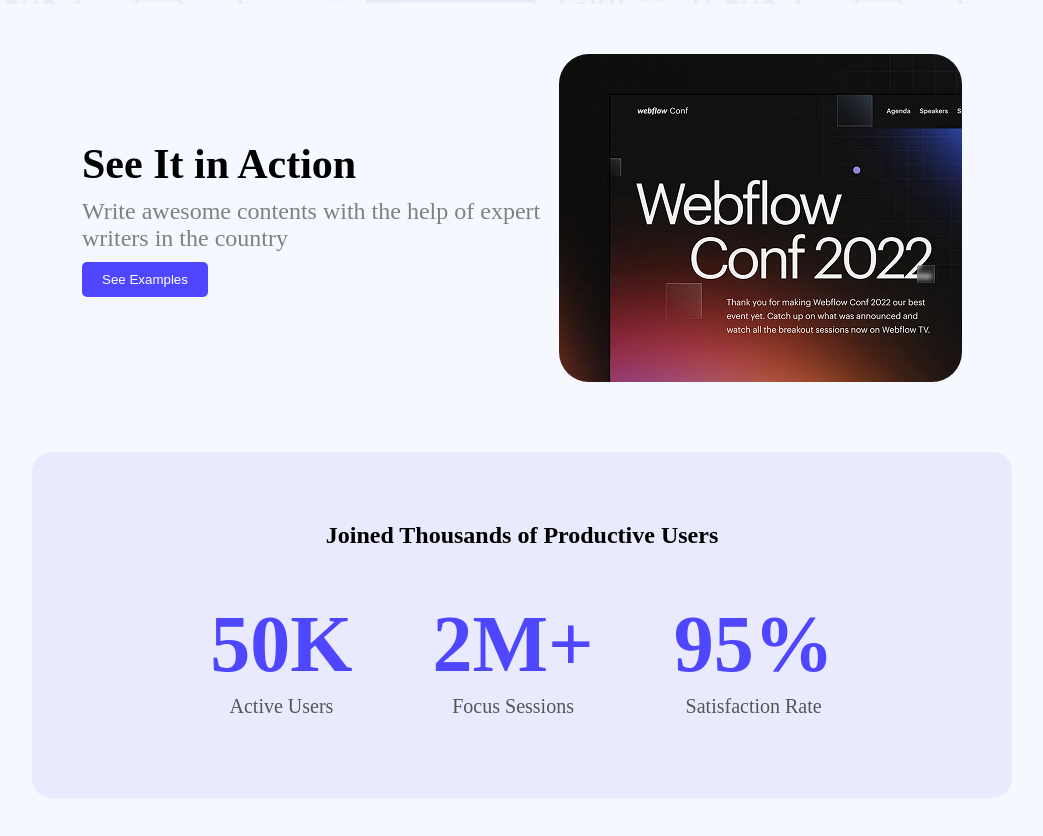
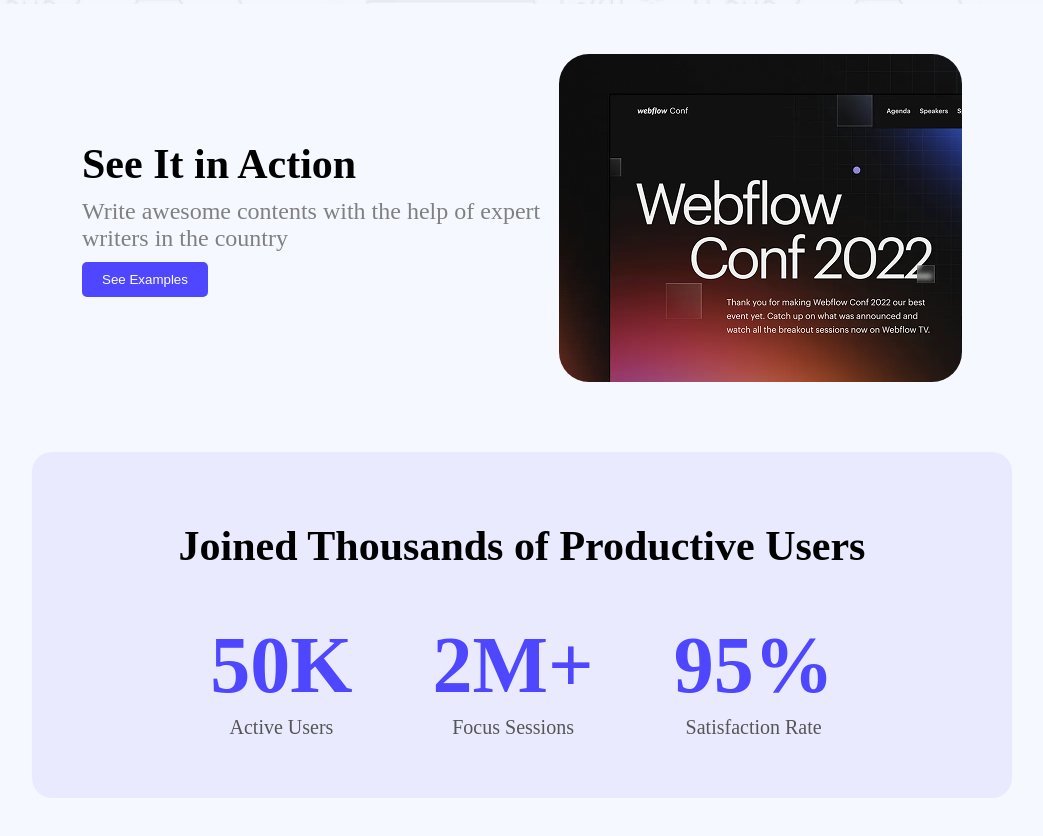
Before and after one commit to GenomeScripter/writer-net, a plain HTML site: page index.html in a window 1280 px wide. Shown: the part 598-1434 px from the top of the page, without its empty margins (109-1152 px from the left). Drawn offline with Linux system fonts and the light colour scheme.

```diff
--- a/index.html
+++ b/index.html
@@ -53,7 +53,7 @@
     <!-- productive user section start  -->
     <section class="pd-sec">
       <div class="pd-container">
-        <h2 class="section-heading" style="background: none">
+        <h2 class="title" style="background: none">
           Joined Thousands of Productive Users
         </h2>
         <div class="pd-row">
@@ -73,5 +73,6 @@
       </div>
     </section>
     <!-- productive user section end  -->
+
   </body>
 </html>
```
